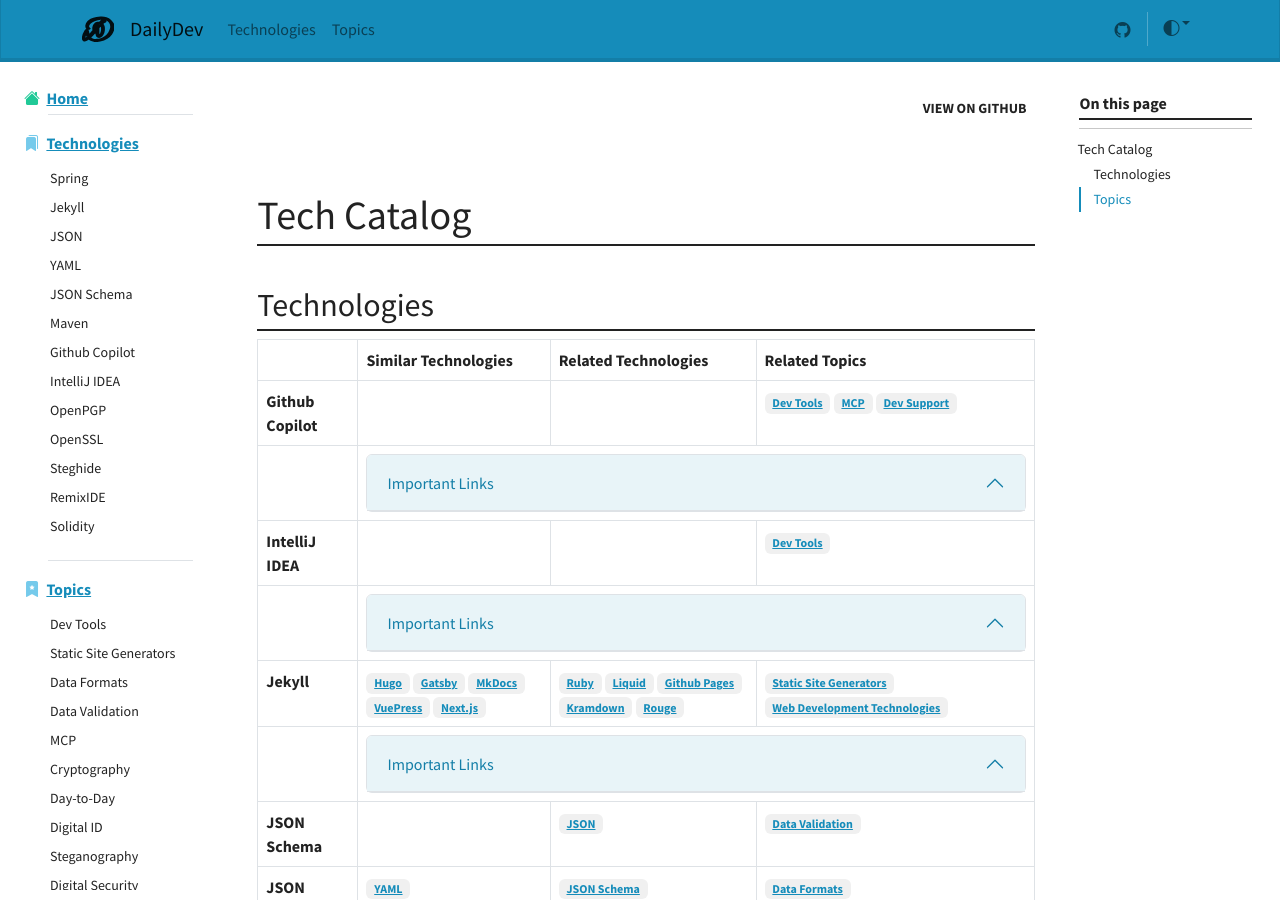
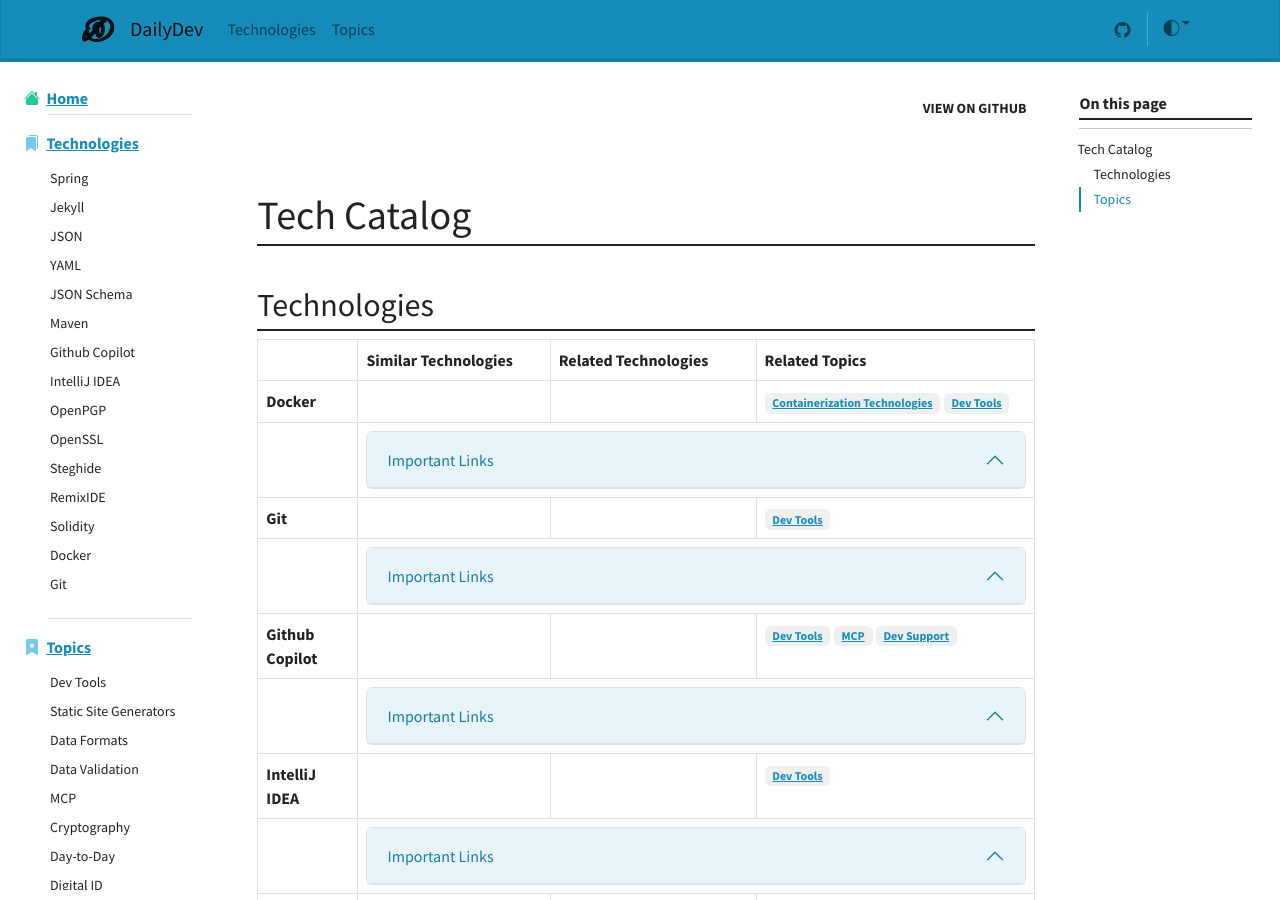
Before and after one commit to shadhini/daily-dev, a Jekyll site: the page built from docs/tech-catalog.md, in a window 1280 px wide and 900 px high. Built offline with Jekyll 4.4.1, drawn with Linux system fonts in a browser that asks for light colours; nearby versions of some CDN libraries; comment, search, counter and statistics services are not loaded; some of the changed text lies outside the part shown.

Commit message:
add git and docker

```diff
--- a/docs/_data/tech-catalog-sidebar.yml
+++ b/docs/_data/tech-catalog-sidebar.yml
@@ -19,6 +19,8 @@
     - title: Steghide
     - title: RemixIDE
     - title: Solidity
+    - title: Docker
+    - title: Git
 
 - title: Topics
   icon: bookmark-star-fill
--- a/docs/_data/technologies-sidebar.yml
+++ b/docs/_data/technologies-sidebar.yml
@@ -19,6 +19,8 @@
     - title: Steghide
     - title: RemixIDE
     - title: Solidity
+    - title: Docker
+    - title: Git
 
 - title: Tech Catalog
   icon: journal-bookmark-fill
--- a/docs/_data/technologies.yml
+++ b/docs/_data/technologies.yml
@@ -91,7 +91,7 @@ openssl:
     - "OpenPGP"
   important:
     - name: "OpenSSL: Commands"
-      url: "https://github.com/shadhini/daily-dev/blob/main/cryptographic-tools/openssl/openssl-commands/"
+      url: "https://github.com/shadhini/daily-dev/tree/main/cryptographic-tools/openssl/openssl-commands/"
     - name: "OpenSSL: Configuration File"
       url: "https://github.com/shadhini/daily-dev/blob/main/cryptographic-tools/openssl/configurations/openssl.cnf"
     - name: "Best Practices: Key Management"
@@ -119,4 +119,17 @@ solidity:
     - "Dev Tools"
     - "Programming Language"
     - "Blockchain Development"
+git:
+  topics:
+    - "Dev Tools"
+  important:
+    - name: "Git: Commands"
+      url: "https://github.com/shadhini/daily-dev/tree/main/git-commands"
+docker:
+  topics:
+    - "Containerization Technologies"
+    - "Dev Tools"
+  important:
+    - name: "Docker & Docker Compose: Commands & Configurations"
+      url: "https://github.com/shadhini/docker-tryouts/tree/main/docs/docker-commands/"
 spring:
--- a/docs/_data/topics.yml
+++ b/docs/_data/topics.yml
@@ -32,6 +32,7 @@ dev-tools:
     - "OpenPGP"
     - "OpenSSL"
     - "RemixIDE"
+    - "Git"
   related-topics:
     - "Digital ID"
     - "Cryptography"
@@ -131,8 +132,7 @@ computer-networks:
       url: "https://github.com/shadhini/daily-dev/blob/main/computer-networks/MAC-address.md"
 workflow-automation-tools:
 containerization-technologies:
+  technologies:
+    - "Docker"
   related-topics:
     - "Dev Tools"
-  important:
-    - name: "Docker: Important Facts, Commands & Configurations"
-      url: "https://github.com/shadhini/daily-dev/blob/main/containerization-technologies/docker/"
--- /dev/null
+++ b/docs/_technologies/docker.md
@@ -0,0 +1,8 @@
+---
+title: Docker
+render_with_liquid: false
+---
+
+# Docker
+
+`Containerization Technology`
--- a/docs/_topics/dev-tools.md
+++ b/docs/_topics/dev-tools.md
@@ -32,6 +32,13 @@ render_with_liquid: false
 - Maven
 - Gradle
 
+## Version Control Tools
+- Git
+- GitHub
+
+## Containerization Tools
+[containerization-tools](https://shadhini.github.io/daily-dev/topics/containerization-technologies/)
+
 ## Cryptographic Tools for securing/signing files/documents/commits
 
 [cryptography](https://shadhini.github.io/daily-dev/topics/cryptography/#id-cryptographic-tools-for-securingsigning-filesdocumentscommits)
```
Also changed, not shown: TODO.md (+0 -1 lines), docs/_technologies/git.md (added, +8 -0 lines).
